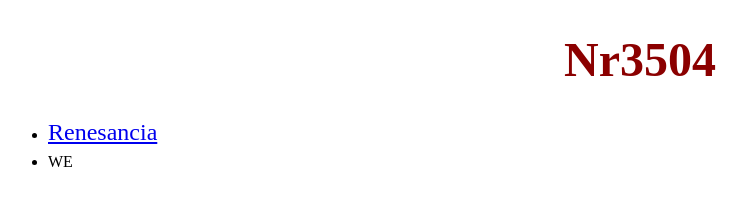
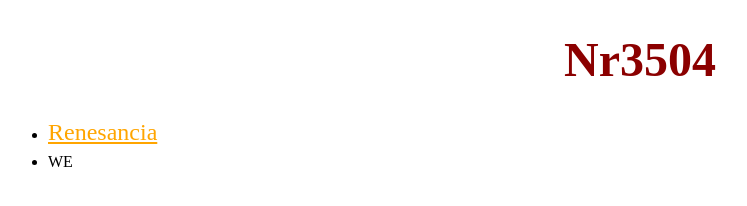
Before and after one commit to Nr3504/nr3504.github.io, a plain HTML site: page index.html in a window 1280 px wide. Shown: the whole page, without its empty margins (0-747 px from the left). Drawn offline with Linux system fonts and the light colour scheme.

Commit message:
Update index.html

```diff
--- a/index.html
+++ b/index.html
@@ -12,7 +12,10 @@
         font-size:24px;
       }
       a:link{
-        color:lightred;
+        color:orange;
+      }
+      a:visited{
+        color:red;
       }
     </style>
   </head>
```
